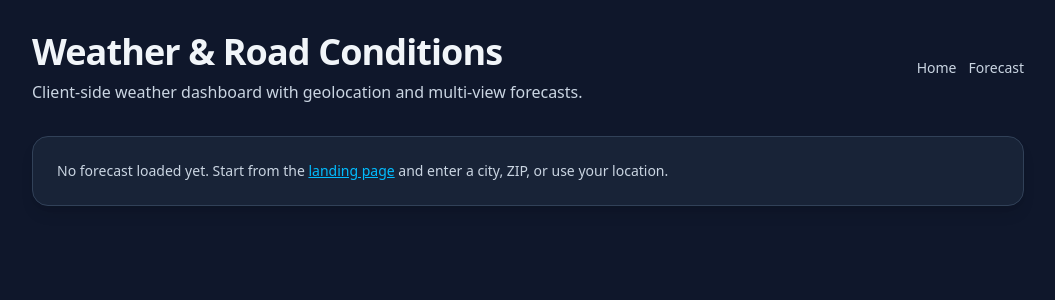
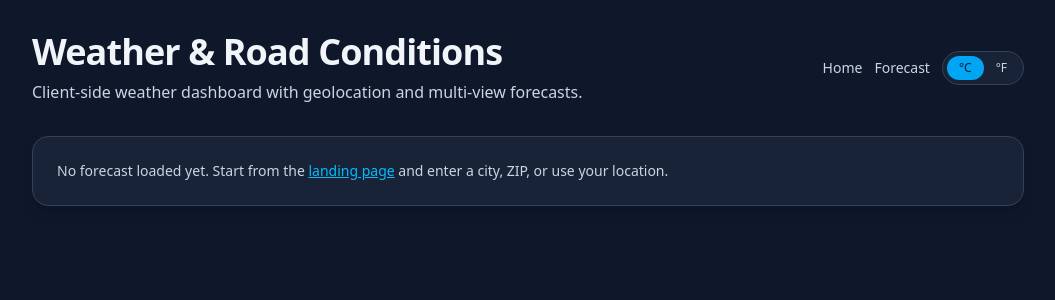
Before and after one commit to rtlawrence20/weather-app-SPA, a React (Vite) app: page /forecast/daily in a window 1280 px wide. Shown: the top 300 px of the page, without its empty margins (112-1167 px from the left). Built offline with nearby package versions, Linux system fonts and the light colour scheme.

Commit message:
impl. unit toggle; added metric/imperial formatting; wired hourly/daily/roads to unitSystem

```diff
--- a/src/App.jsx
+++ b/src/App.jsx
@@ -2,7 +2,7 @@ import { useState } from "react";
 import { Routes, Route, Link } from "react-router-dom";
 import Landing from "./pages/Landing";
 import Forecast from "./pages/Forecast";
-import { fetchWeatherForQuery, fetchWeatherForCoords } from "./services/weatherApi.js";
+import { fetchWeatherForQuery, fetchWeatherForCoords } from "./services/weatherApi";
 
 /**
  * Main application component
@@ -13,6 +13,7 @@ export default function App() {
     const [loading, setLoading] = useState(false);
     const [error, setError] = useState(null);
     const [weather, setWeather] = useState(null);
+    const [unitSystem, setUnitSystem] = useState("metric"); // "metric" | "imperial"
 
     // derive label from weather now; no separate state needed
     const locationLabel = weather?.locationLabel ?? null;
@@ -80,7 +81,7 @@ export default function App() {
     return (
         <div className="min-h-screen">
             <div className="max-w-5xl mx-auto px-4 py-6 sm:py-8">
-                <header className="mb-6 sm:mb-8 flex flex-col items-center gap-2 text-center sm:flex-row sm:justify-between sm:text-left">
+                <header className="mb-6 sm:mb-8 flex flex-col items-center gap-3 text-center sm:flex-row sm:justify-between sm:text-left">
                     <div>
                         <h1 className="text-3xl sm:text-4xl font-semibold tracking-tight">
                             Weather &amp; Road Conditions
@@ -90,7 +91,8 @@ export default function App() {
                         </p>
                     </div>
 
-                    <nav className="mt-2 sm:mt-0 flex gap-3 text-sm">
+                    <div className="flex flex-col sm:flex-row sm:items-center gap-3">
+                        <nav className="flex gap-3 text-sm justify-center">
                             <Link
                                 to="/"
                                 className="text-slate-300 hover:text-sky-400 underline-offset-4 hover:underline"
@@ -104,6 +106,37 @@ export default function App() {
                                 Forecast
                             </Link>
                         </nav>
+
+                        {/* Unit toggle */}
+                        <div className="flex items-center gap-2">
+                            <div className="inline-flex items-center rounded-full bg-slate-800/70 px-1 py-1 border border-slate-700">
+                                <button
+                                    type="button"
+                                    onClick={() => setUnitSystem("metric")}
+                                    className={[
+                                        "px-3 py-1 text-xs rounded-full transition-colors",
+                                        unitSystem === "metric"
+                                            ? "bg-sky-500 text-slate-900"
+                                            : "text-slate-300 hover:bg-slate-800",
+                                    ].join(" ")}
+                                >
+                                    °C
+                                </button>
+                                <button
+                                    type="button"
+                                    onClick={() => setUnitSystem("imperial")}
+                                    className={[
+                                        "px-3 py-1 text-xs rounded-full transition-colors",
+                                        unitSystem === "imperial"
+                                            ? "bg-sky-500 text-slate-900"
+                                            : "text-slate-300 hover:bg-slate-800",
+                                    ].join(" ")}
+                                >
+                                    °F
+                                </button>
+                            </div>
+                        </div>
+                    </div>
                 </header>
 
                 <Routes>
@@ -127,6 +160,7 @@ export default function App() {
                                 error={error}
                                 weather={weather}
                                 locationLabel={locationLabel}
+                                unitSystem={unitSystem}
                             />
                         }
                     />
--- a/src/components/DailyForecast.jsx
+++ b/src/components/DailyForecast.jsx
@@ -1,4 +1,8 @@
-/** @typedef {import("../services/weatherApi").WeatherState} WeatherState */
+/**
+ *  @typedef {import("../services/weatherApi").WeatherState} WeatherState
+ *  @typedef {import("../services/units").UnitSystem} UnitSystem
+*/
+import { formatTemperature } from "../services/units";
 
 /**
  * Format a date string into a more readable format
@@ -16,10 +20,10 @@ function formatDate(dateStr) {
 
 /**
  * DailyForecast component
- * @param {{ weather: WeatherState|null }} props
+ * @param {{ weather: WeatherState|null, unitSystem: UnitSystem }} props
  * @returns {JSX.Element} Daily forecast component
  */
-export default function DailyForecast({ weather }) {
+export default function DailyForecast({ weather, unitSystem }) {
     if (!weather || !weather.daily?.length) {
         return (
             <div className="space-y-2">
@@ -48,8 +52,9 @@ export default function DailyForecast({ weather }) {
                     >
                         <span className="text-slate-100">{formatDate(day.date)}</span>
                         <span className="text-slate-300 text-xs">
-                            {day.tempMax != null ? `${Math.round(day.tempMax)}°` : "–"} /{" "}
-                            {day.tempMin != null ? `${Math.round(day.tempMin)}°` : "–"}
+                            {day.tempMax != null ? formatTemperature(day.tempMax, unitSystem) : "–"}{" "}
+                            /{" "}
+                            {day.tempMin != null ? formatTemperature(day.tempMin, unitSystem) : "–"}
                         </span>
                     </div>
                 ))}
--- a/src/components/ForecastTabs.jsx
+++ b/src/components/ForecastTabs.jsx
@@ -1,4 +1,7 @@
-/** @typedef {import("../services/weatherApi").WeatherState} WeatherState */
+/**
+ * @typedef {import("../services/weatherApi").WeatherState} WeatherState
+ * @typedef {import("../services/units").UnitSystem} UnitSystem
+*/
 
 import { NavLink, useParams } from "react-router-dom";
 import HourlyForecast from "./HourlyForecast";
@@ -13,10 +16,10 @@ const TABS = [
 
 /**
  * ForecastTabs component
- * @param {{ weather: WeatherState|null }} weather
+ * @param {{ weather: WeatherState|null, unitSystem: UnitSystem }} props
  * @returns {JSX.Element} Forecast tabs component
  */
-export default function ForecastTabs({ weather }) {
+export default function ForecastTabs({ weather, unitSystem }) {
     const { type } = useParams();
     const current = TABS.find((t) => t.id === type) ?? TABS[0];
 
@@ -47,9 +50,9 @@ export default function ForecastTabs({ weather }) {
             </div>
 
             <div className="rounded-2xl border border-slate-700 bg-slate-900/60 p-4 sm:p-5 shadow-inner">
-                {current.id === "hourly" && <HourlyForecast weather={weather} />}
-                {current.id === "roads" && <RoadConditions weather={weather} />}
-                {current.id === "daily" && <DailyForecast weather={weather} />}
+                {current.id === "hourly" && <HourlyForecast weather={weather} unitSystem={unitSystem} />}
+                {current.id === "roads" && <RoadConditions weather={weather} unitSystem={unitSystem} />}
+                {current.id === "daily" && <DailyForecast weather={weather} unitSystem={unitSystem} />}
             </div>
         </div>
     );
--- a/src/components/HourlyForecast.jsx
+++ b/src/components/HourlyForecast.jsx
@@ -1,7 +1,9 @@
 /**
  * @typedef {import("../services/weatherApi").WeatherState} WeatherState
+ * @typedef {import("../services/units").UnitSystem} UnitSystem
  */
 
+import { formatTemperature, formatPrecipitation } from "../services/units";
 import { useMemo, useState, useEffect } from "react";
 import {
     WiDaySunny,
@@ -148,10 +150,10 @@ function getWeatherIconComponent(code, timeOfDay) {
 /**
  * HourlyForecast component – shows an animated card that rotates through
  * the next 12 hours of data, with weather icons and time-of-day styling.
- * @param {{ weather: WeatherState|null }} props
+ * @param {{ weather: WeatherState|null, unitSystem: UnitSystem }} props
  * @returns {JSX.Element}
  */
-export default function HourlyForecast({ weather }) {
+export default function HourlyForecast({ weather, unitSystem }) {
     const [currentIndex, setCurrentIndex] = useState(0);
 
     const hours = useMemo(() => {
@@ -227,16 +229,14 @@ export default function HourlyForecast({ weather }) {
                                         </p>
                                         <p className="mt-1 text-sm text-slate-300">
                                             {hour.temperature != null
-                                                ? `${Math.round(hour.temperature)}°C`
+                                                ? formatTemperature(hour.temperature, unitSystem)
                                                 : "Temp unknown"}
                                         </p>
                                     </div>
                                 </div>
-
                                 <div className="space-y-1 text-sm text-slate-300">
-                                    <p>
-                                        Precipitation:{" "}
-                                        {hour.precipitation != null ? `${hour.precipitation} mm` : "–"}
+                                    <p className="mt-1 text-slate-400 text-sm sm:text-xs">
+                                        Precipitation: {formatPrecipitation(hour.precipitation, unitSystem)}
                                     </p>
                                     <p className="text-xs text-slate-400">
                                         Local time &amp; conditions based on forecast data.
--- a/src/pages/Forecast.jsx
+++ b/src/pages/Forecast.jsx
@@ -1,5 +1,6 @@
 /**
  * @typedef {import("../services/weatherApi").WeatherState} WeatherState
+ * @typedef {import("../services/units").UnitSystem} UnitSystem
  */
 
 import { useParams, Navigate, Link } from "react-router-dom";
@@ -13,11 +14,12 @@ const VALID_TYPES = ["hourly", "roads", "daily"];
  *   loading: boolean,
  *   error: string|null,
  *   weather: WeatherState|null,
- *   locationLabel: string|null
+ *   locationLabel: string|null,
+ *   unitSystem: UnitSystem
  * }} props
  * @returns {JSX.Element} Forecast page component
  */
-export default function Forecast({ loading, error, weather, locationLabel }) {
+export default function Forecast({ loading, error, weather, locationLabel, unitSystem }) {
     const { type } = useParams();
 
     if (!VALID_TYPES.includes(type)) {
@@ -69,7 +71,7 @@ export default function Forecast({ loading, error, weather, locationLabel }) {
                             </div>
                         </div>
 
-                        <ForecastTabs weather={weather} />
+                        <ForecastTabs weather={weather} unitSystem={unitSystem} />
                     </>
                 )}
             </section>
--- /dev/null
+++ b/src/services/units.js
@@ -0,0 +1,37 @@
+/**
+ * @typedef {"metric" | "imperial"} UnitSystem
+ */
+
+/**
+ * Format a temperature in °C into a string in the given unit system.
+ * @param {number|null|undefined} tempC
+ * @param {UnitSystem} unitSystem
+ * @returns {string}
+ */
+export function formatTemperature(tempC, unitSystem) {
+  if (tempC == null) return "–";
+
+  if (unitSystem === "metric") {
+    return `${Math.round(tempC)}°C`;
+  }
+
+  const tempF = tempC * 9 / 5 + 32;
+  return `${Math.round(tempF)}°F`;
+}
+
+/**
+ * Format precipitation in millimeters into a string in the given unit system.
+ * @param {number|null|undefined} precipMm
+ * @param {UnitSystem} unitSystem
+ * @returns {string}
+ */
+export function formatPrecipitation(precipMm, unitSystem) {
+  if (precipMm == null) return "–";
+
+  if (unitSystem === "metric") {
+    return `${precipMm.toFixed(1)} mm`;
+  }
+
+  const inches = precipMm / 25.4;
+  return `${inches.toFixed(2)} in`;
+}
```
Also changed, not shown: src/components/RoadConditions.jsx (+11 -13 lines). Lines whose indentation alone changed are shown as unchanged.
